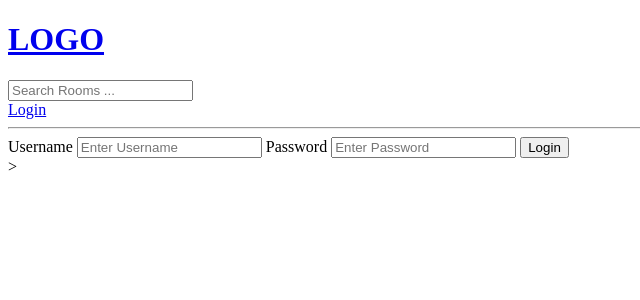
After one commit to leonasting/Studybuddy, a Django app: page /login/ in a window 1280 px wide. The commit adds this page. Shown: the top 300 px of the page, without its empty margins (0-640 px from the left). Run offline with Django 4.2, Linux system fonts and the light colour scheme.

Commit message:
USer login before Flash messages

```diff
--- /dev/null
+++ b/base/templates/base/login_register.html
@@ -0,0 +1,18 @@
+{%extends 'main.html' %}
+
+{% block content %}
+<div>
+
+    <form method="POST" action="">
+        {% csrf_token %}
+        <label>Username</label>
+        <input type ="text" name="username" placeholder="Enter Username"/>
+
+        <label>Password</label>
+        <input type ="password" name="password" placeholder="Enter Password"/>
+
+
+        <input type="submit" value="Login"/>
+    </form>>
+</div>
+{% endblock content %}
--- a/base/urls.py
+++ b/base/urls.py
@@ -1,7 +1,8 @@
 from django.urls import path
 from . import views
 
-urlpatterns = [
+urlpatterns = [path("login/",views.loginPage,name="login"),
+
                 path("",views.home,name="home"),
                 path("room/<str:pk>/",views.room,name="room"),# Pk is primary key str/int/slug
                 path("create-room",views.createRoom,name="create-room"),
--- a/base/views.py
+++ b/base/views.py
@@ -13,6 +13,18 @@ rooms = [
         {"id":3, "name":'Front End Developers '},
         ]
 
+def loginPage(request):
+
+    if request.method == 'POST':
+        username = request.POST.get("username")
+        password = request.POST.get("password")
+
+        try:
+            user = User.objects.get(username=username)
+        except:
+            pass
+    context={}
+    return render(request,"base/login_register.html",context)
 
 def home(request):
     q = request.GET.get('q')# To retieve the querried parameter
--- a/templates/navbar.html
+++ b/templates/navbar.html
@@ -8,4 +8,6 @@
 
 </form>
 
+<a href="{% url 'login' %}">Login</a>
+
 <hr>
```
